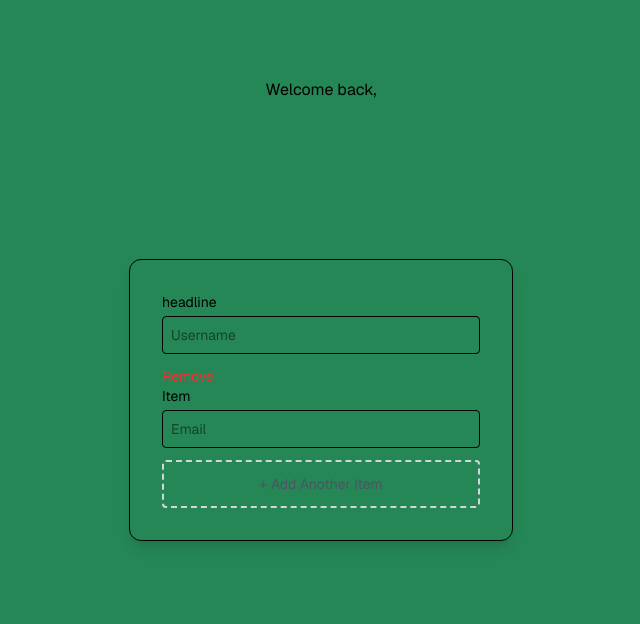
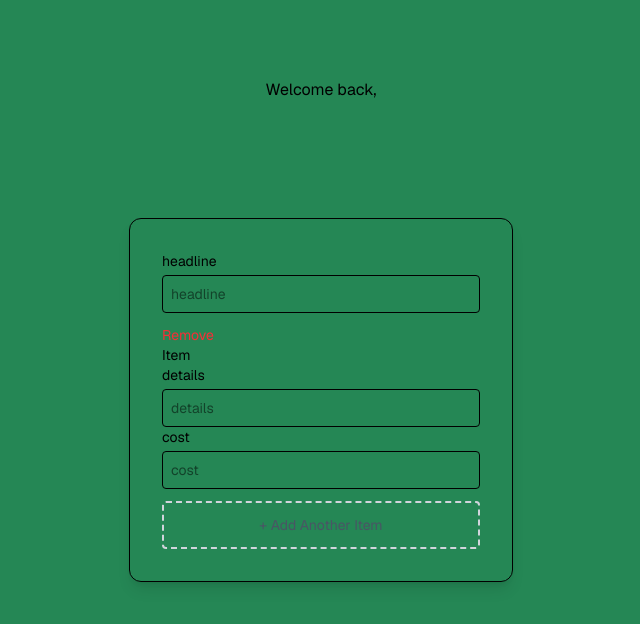
Before and after one commit to Maryiamreda/tracker, a Next.js app: page / in a window 1280 px wide. Shown: the top 624 px of the page, without its empty margins (319-959 px from the left). Built offline with nearby package versions, Linux system fonts and the light colour scheme; no server answers.

Commit message:
z data schema for add recipt action

```diff
--- a/src/app/auth/signin/action.ts
+++ b/src/app/auth/signin/action.ts
@@ -1,6 +1,5 @@
 "use server";
 
-import ROUTES from "@/lib/routes";
 import { createSession } from "@/lib/auth";
 import { userLogin } from "@/server/backend/queries/userQueries";
 import { redirect } from "next/navigation";
@@ -14,7 +13,6 @@ email:z.string().trim().min(1, { message: "Email is required" })
     .min(8, { message: "Password must be at least 8 characters" })
     .trim(),
 })
-
 export async  function signIn(prevState: any,formData: FormData){
 const result=signInSchema.safeParse(Object.fromEntries(formData));
 if(!result.success){
--- /dev/null
+++ b/src/app/components/addRecipt/actions.ts
@@ -0,0 +1,34 @@
+"use server";
+
+import { redirect } from "next/navigation";
+import { string, z } from "zod";
+
+
+const receiptItemsSchema = z.object({
+  cost: z.number()
+    .min(0.01, { message: "Cost is required and must be more than 0" }),
+  details: z.string().trim()
+    .min(1, { message: "Details is required" })
+});
+
+const receiptSchema = z.object({
+  headline: z.string().trim()
+    .min(1, { message: "Headline is required" })
+    .min(4, { message: "Headline must be at least 4 characters" }),
+  items: z.array(receiptItemsSchema)
+    .min(1, { message: "At least one item is required" })
+});
+
+export async  function addReceipt(prevState: any,formData: FormData){
+const result=receiptItemsSchema.safeParse(Object.fromEntries(formData));
+if(!result.success){
+    return{
+ errors: {
+        email: result.error.flatten().fieldErrors.email,
+        password: result.error.flatten().fieldErrors.password,
+        username: undefined,
+      },    }
+}
+const result=receiptSchema.safeParse(Object.fromEntries(formData));
+
+}
--- a/src/app/components/addRecipt/addReciptForm.tsx
+++ b/src/app/components/addRecipt/addReciptForm.tsx
@@ -36,11 +36,12 @@ const AddReciptForm = () => {
      <div  className="w-full">
          <p className="text-start">headline</p>
         <input
-          id="username"
-          name="username"
-          placeholder="Username"
+          id="headline"
+          name="headline"
+          placeholder="headline"
        className="mt-1 border  w-full rounded p-2"
     />
+
       </div>
 
 
@@ -55,12 +56,21 @@ const AddReciptForm = () => {
                     Remove
                   </button>
                     <p className="text-start">Item</p>
+          <p className="text-start">details</p>
         <input
-          id="email"
-          name="email"
-          placeholder="Email"
-className="mt-1 border  w-full rounded p-2"
-        />
+          id="details"
+          name="details"
+          placeholder="details"
+       className="mt-1 border  w-full rounded p-2"
+    />
+     <p className="text-start">cost</p>
+        <input
+        type='number'
+          id="cost"
+          name="cost"
+          placeholder="cost"
+       className="mt-1 border  w-full rounded p-2"
+    />
       </div>
 
 
--- a/src/server/backend/db/schema.ts
+++ b/src/server/backend/db/schema.ts
@@ -44,7 +44,7 @@ export const receiptRelations = relations(receiptTable, ({ one , many }) => ({
 export const receiptItemsTable =pgTable("receipt_items", {
     id: serial("id").primaryKey(),
     cost: integer().notNull(),
-    details: text(),
+    details: text().notNull(),
     receiptId: integer("receipt_id").references(() => receiptTable.id),
     ...timestamps
 
```
